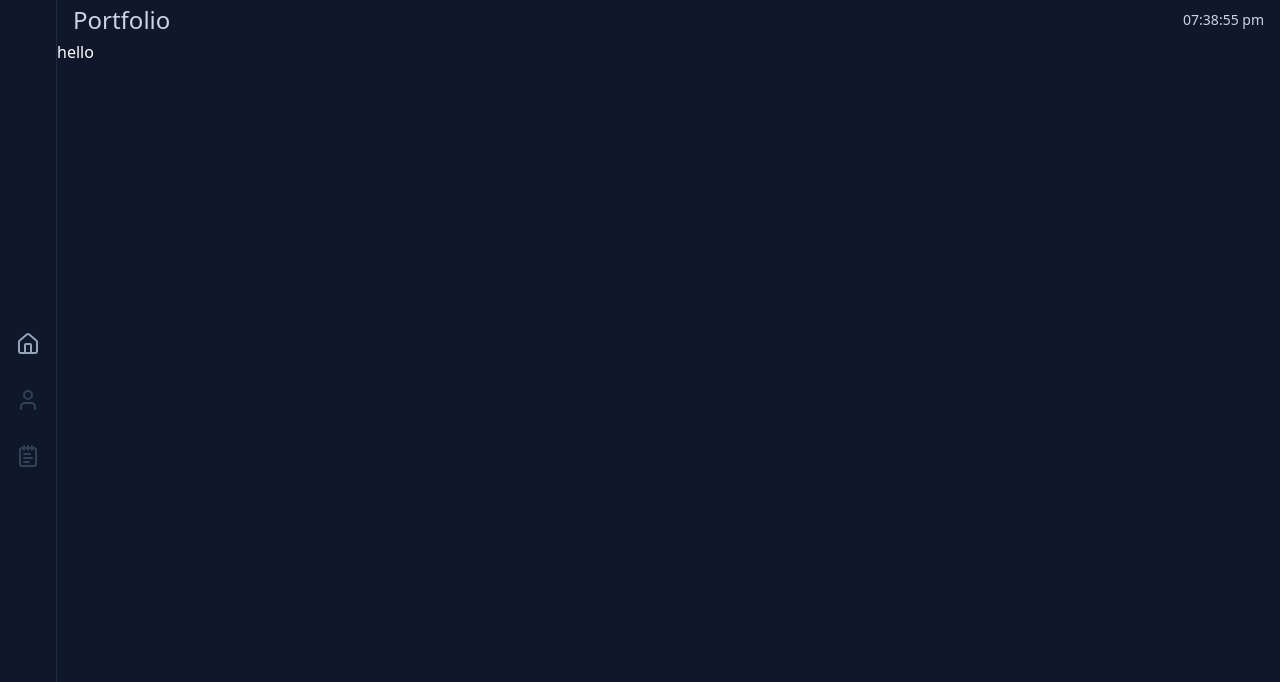
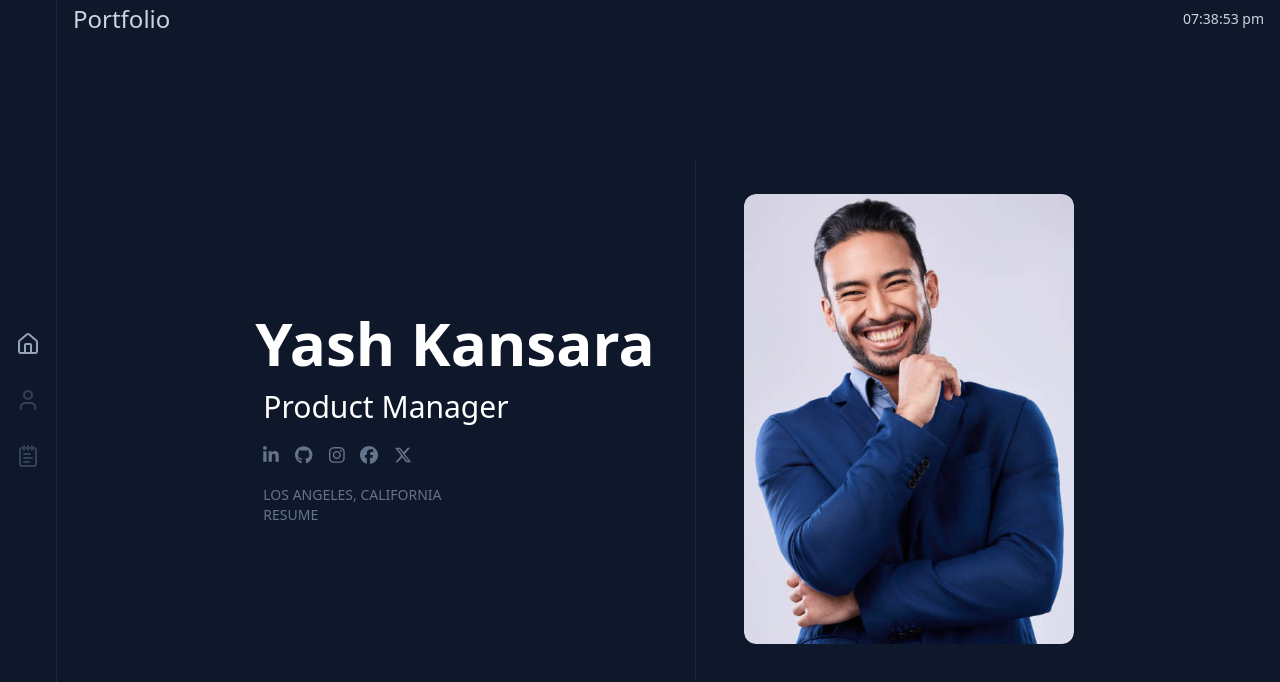
Before and after one commit to yash5459/portfolio, a Next.js app: page / in a window 1280 px wide. Shown: the top 682 px of the page. Built offline with nearby package versions, Linux system fonts and the light colour scheme.

Commit message:
created home page with demo picture and demo links

```diff
--- a/package.json
+++ b/package.json
@@ -9,7 +9,13 @@
     "lint": "next lint"
   },
   "dependencies": {
+    "@fortawesome/fontawesome-svg-core": "^6.7.2",
+    "@fortawesome/free-brands-svg-icons": "^6.7.2",
+    "@fortawesome/free-regular-svg-icons": "^6.7.2",
+    "@fortawesome/free-solid-svg-icons": "^6.7.2",
+    "@fortawesome/react-fontawesome": "^0.2.2",
     "@radix-ui/react-navigation-menu": "^1.2.3",
+    "@radix-ui/react-separator": "^1.1.1",
     "class-variance-authority": "^0.7.1",
     "clsx": "^2.1.1",
     "lucide-react": "^0.469.0",
--- a/src/app/layout.js
+++ b/src/app/layout.js
@@ -28,7 +28,7 @@ export default function RootLayout({ children }) {
         <Navbar />
         <div className="flex flex-col w-full h-full">
           <Header />
-          <main>
+          <main className="w-full h-full">
             {children}
           </main>
         </div>
--- a/src/app/page.js
+++ b/src/app/page.js
@@ -1,10 +1,78 @@
-import Navbar from "@/components/Navbar";
+import {
+  faFacebook,
+  faGithub,
+  faInstagram,
+  faLinkedinIn,
+  faXTwitter,
+} from "@fortawesome/free-brands-svg-icons";
+import { FontAwesomeIcon } from "@fortawesome/react-fontawesome";
+import "@fortawesome/fontawesome-svg-core/styles.css";
+import Link from "next/link";
+import { Separator } from "@/components/ui/separator";
+import profilePic from "@/assets/profile-picture.jpg";
 import Image from "next/image";
+
+const socialMediaLinks = [
+  {
+    href: "https://www.linkedin.com/",
+    title: "LinkedIn",
+    icon: <FontAwesomeIcon icon={faLinkedinIn} />,
+  },
+  {
+    href: "https://www.github.com/",
+    title: "GitHub",
+    icon: <FontAwesomeIcon icon={faGithub} />,
+  },
+  {
+    href: "https://www.instagram.com/",
+    title: "Instagram",
+    icon: <FontAwesomeIcon icon={faInstagram} />,
+  },
+  {
+    href: "https://www.facebook.com/",
+    title: "Facebook",
+    icon: <FontAwesomeIcon icon={faFacebook} />,
+  },
+  {
+    href: "https://www.x.com/",
+    title: "X (Twitter)",
+    icon: <FontAwesomeIcon icon={faXTwitter} />,
+  },
+];
 
 export default function Home() {
   return (
-    <div>
-      hello
+    <div className="w-full h-full flex flex-col lg:flex-row justify-center items-center space-y-5 lg:space-x-12 lg:space-y-0">
+      <section className="flex flex-col space-y-4 items-start">
+        <span className="text-5xl lg:text-6xl font-semibold -mx-2">Yash Kansara</span>
+
+        <span className="text-2xl lg:text-3xl font-light">Product Manager</span>
+
+        <div className="flex flex-row justify-center items-center space-x-4 text-muted-foreground text-lg">
+          {socialMediaLinks.map((socialMedia, id) => (
+            <Link
+              key={id}
+              href={socialMedia.href}
+              target="_blank"
+              rel="noopener noreferrer"
+              title={socialMedia.title}
+            >
+              {socialMedia.icon}
+            </Link>
+          ))}
+        </div>
+
+        <div className="flex flex-col text-sm text-muted-foreground font-light uppercase">
+          <span>Los Angeles, California</span>
+          <span>Resume</span>
+        </div>
+      </section>
+
+      <Separator orientation="vertical" className="hidden lg:block h-[520px] bg-slate-800" />
+
+      <section className="w-[300px] h-[400px] lg:w-[330px] lg:h-[450px] rounded-xl overflow-hidden">
+        <Image src={profilePic} alt="profile" className="h-full w-full object-cover rounded-xl transition-transform duration-500 ease-in-out hover:scale-105" />
+      </section>
     </div>
   );
 }
--- /dev/null
+++ b/src/components/ui/separator.jsx
@@ -0,0 +1,25 @@
+"use client"
+
+import * as React from "react"
+import * as SeparatorPrimitive from "@radix-ui/react-separator"
+
+import { cn } from "@/lib/utils"
+
+const Separator = React.forwardRef((
+  { className, orientation = "horizontal", decorative = true, ...props },
+  ref
+) => (
+  <SeparatorPrimitive.Root
+    ref={ref}
+    decorative={decorative}
+    orientation={orientation}
+    className={cn(
+      "shrink-0 bg-border",
+      orientation === "horizontal" ? "h-[1px] w-full" : "h-full w-[1px]",
+      className
+    )}
+    {...props} />
+))
+Separator.displayName = SeparatorPrimitive.Root.displayName
+
+export { Separator }
```
Also changed, not shown: src/assets/profile-picture.jpg (added), 1 other file (tests, documents, lock files or other folders).
